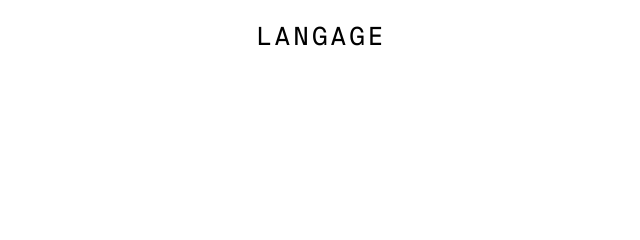
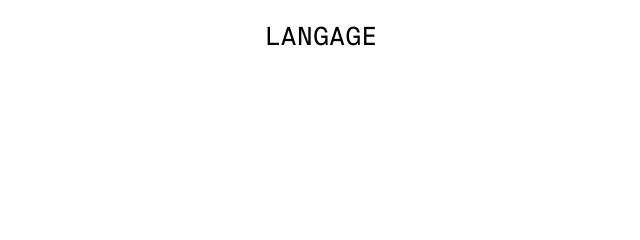
Before and after one commit to hadrienbigoballand/website, a plain HTML site: page tom.html in a window 1280 px wide. Shown: the top 240 px of the page, 319-959 px from the left. Drawn offline with Linux system fonts and the light colour scheme.

Commit message:
reduced spacing

```diff
--- a/tom.html
+++ b/tom.html
@@ -237,7 +237,7 @@
             font-family: 'Suisse Intl Mono', monospace;
             transition: color 0.3s ease, text-shadow 0.3s ease;
             text-shadow: 0 2px 4px rgba(0,0,0,0.6);
-            letter-spacing: 0.10em;
+            letter-spacing: 0.0em;
         }
 
         .nav-item.loading {
```
